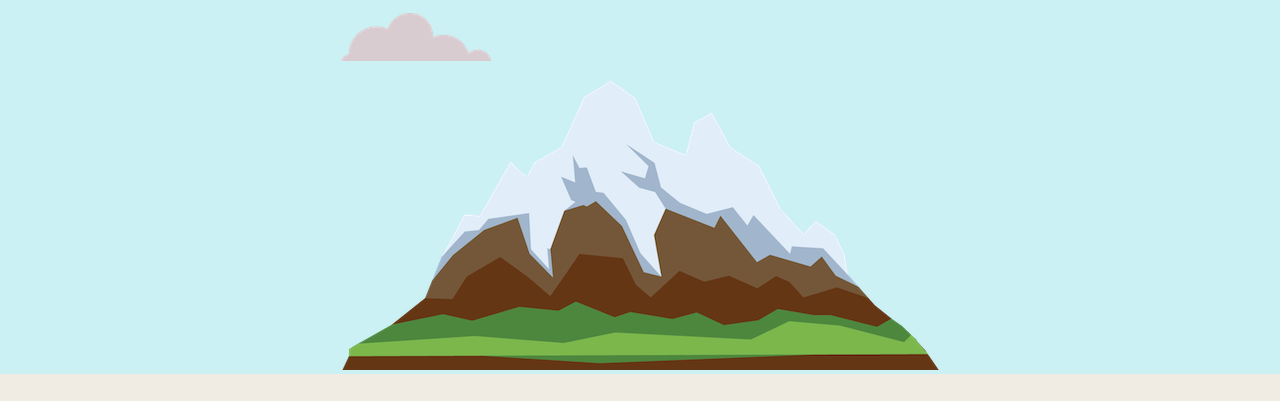
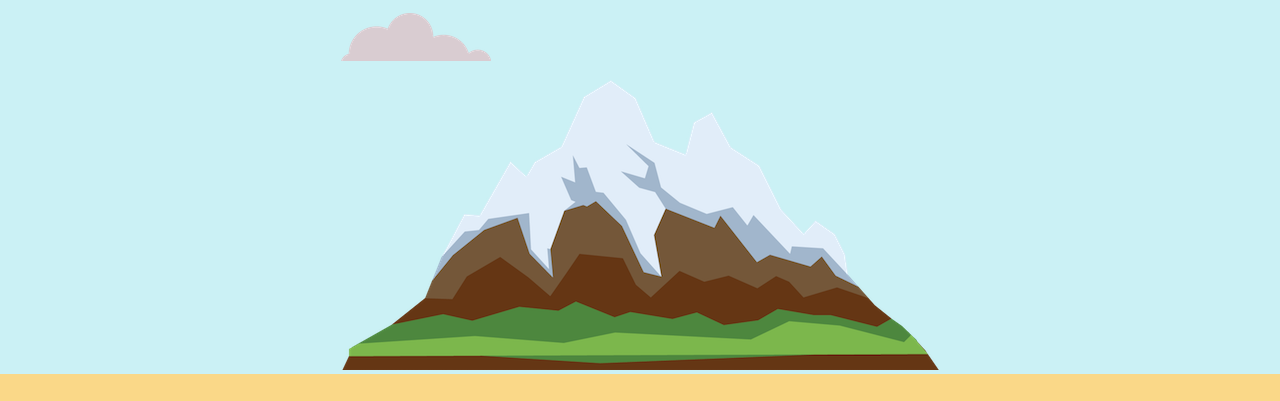
Before and after one commit to shivanksagar/my-personal-website, a plain HTML site: page index.html in a window 1280 px wide. Shown: the part 335-736 px from the top of the page. Drawn offline with Linux system fonts and the light colour scheme.

Commit message:
update style.css

```diff
--- a/css/styles.css
+++ b/css/styles.css
@@ -122,7 +122,7 @@ p {
   line-height: 2;
 }
 body{
-    background-color:#f0ece3;
+    background-color:#fad888;
     margin-top: 0px;
     margin-left: 0px;
     margin-right: 0px;
```
